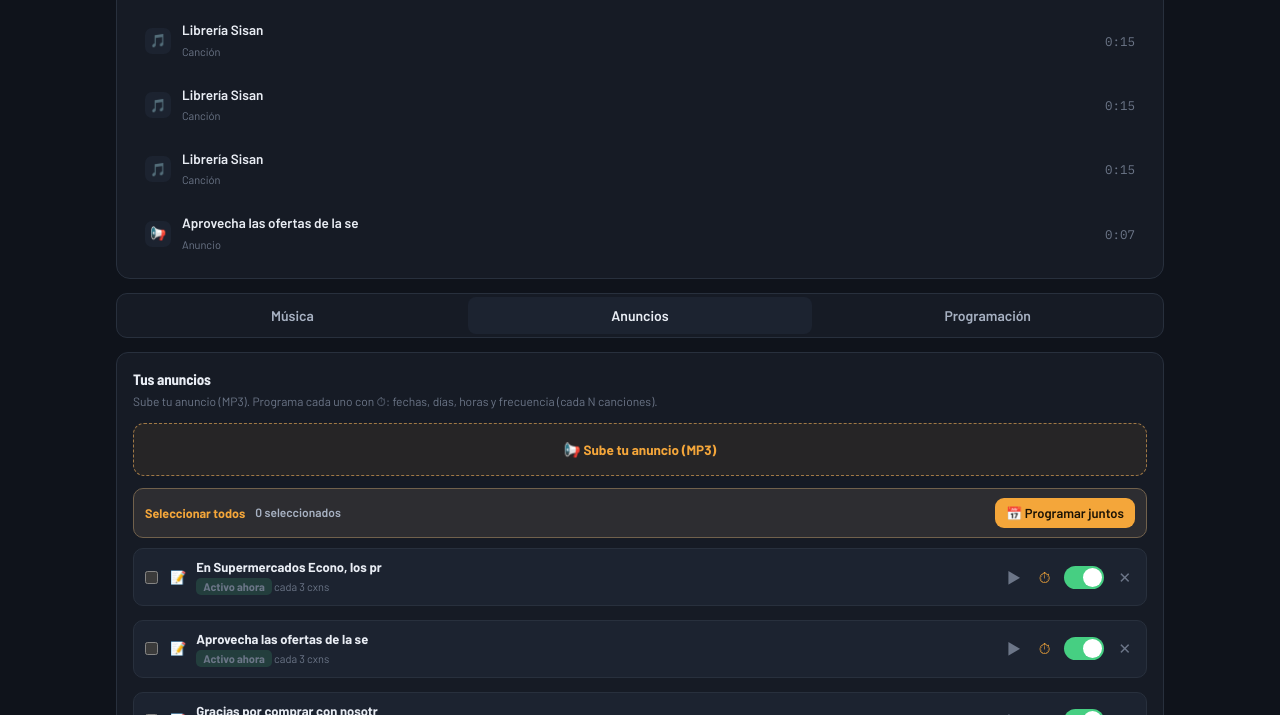
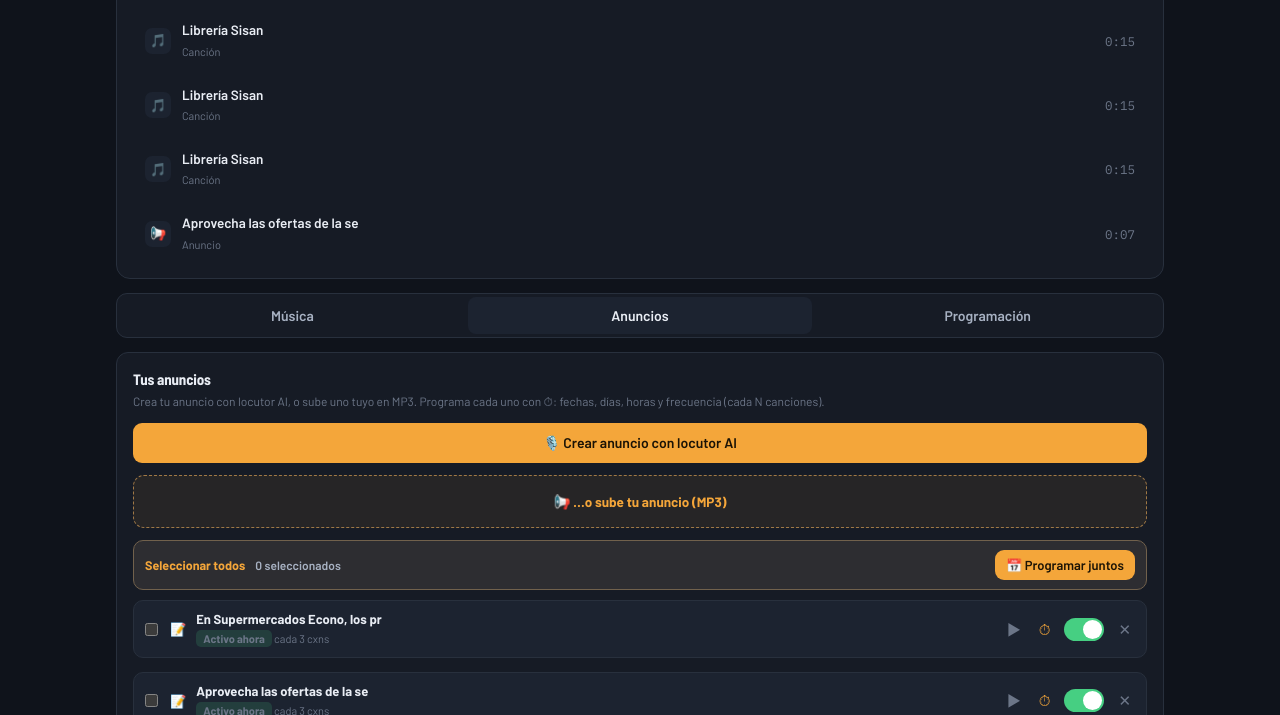
Before and after one commit to beautygenaiapp-hue/sisan-bpms-demo, a plain HTML site: page index.html in a window 1280 px wide. Both pictures are taken after a click on the tab "Anuncios". Shown: the part 1107-1822 px from the top of the page. Drawn offline with Linux system fonts and the light colour scheme.

Commit message:
Add files via upload

```diff
--- a/index.html
+++ b/index.html
@@ -327,8 +327,9 @@
     <div class="tabpanel" id="tab-anuncios" hidden>
       <div class="card">
         <h3>Tus anuncios</h3>
-        <p class="sub">Sube tu anuncio (MP3). Programa cada uno con ⏱: fechas, días, horas y frecuencia (cada N canciones).</p>
-        <label class="drop" for="adFile"><b>📢 Sube tu anuncio (MP3)</b></label>
+        <p class="sub">Crea tu anuncio con locutor AI, o sube uno tuyo en MP3. Programa cada uno con ⏱: fechas, días, horas y frecuencia (cada N canciones).</p>
+        <a class="btn primary" href="generador.html" target="_blank" rel="noopener" style="display:flex;width:100%;justify-content:center;margin-bottom:12px;text-decoration:none">🎙️ Crear anuncio con locutor AI</a>
+        <label class="drop" for="adFile"><b>📢 …o sube tu anuncio (MP3)</b></label>
         <input id="adFile" type="file" accept="audio/*" multiple hidden>
         <div class="bulkbar" id="bulkAd" hidden style="margin-top:12px"><button type="button" class="lnk" id="adSelAll">Seleccionar todos</button><span class="cnt" id="adCnt">0 seleccionados</span><span class="bspacer"></span><button class="btn primary sm" id="adSchedBtn" disabled>📅 Programar juntos</button></div>
         <div class="bulkedit" id="adBulkEdit" hidden></div>
```
